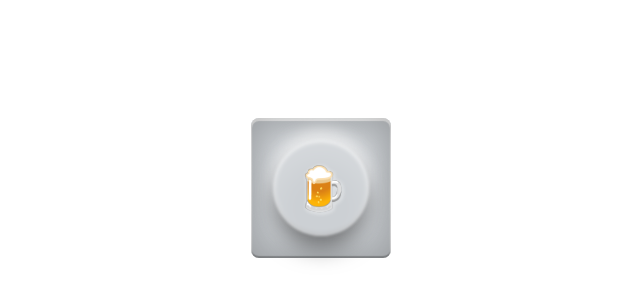
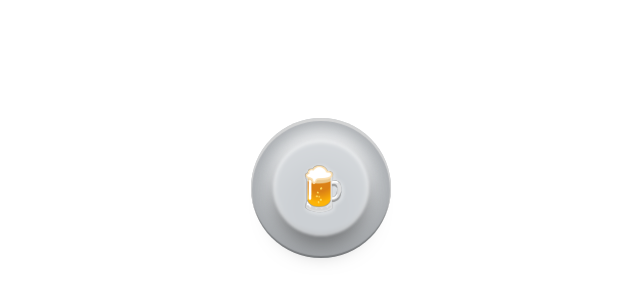
Before and after one commit to IZUMIRU/sumimasen, a Nuxt app: page / in a window 1280 px wide. Shown: the part 212-512 px from the top of the page, without its empty margins (319-959 px from the left). Built offline with nearby package versions, Linux system fonts and the light colour scheme.

Commit message:
fix: design button

```diff
--- a/pages/index.vue
+++ b/pages/index.vue
@@ -30,7 +30,7 @@ export default {
 }
 .toggle {
   box-shadow: inset 0 0 35px 5px rgba(0, 0, 0, 0.25), inset 0 2px 1px 1px rgba(255, 255, 255, 0.9), inset 0 -2px 1px 0 rgba(0, 0, 0, 0.25);
-  border-radius: 8px;
+  border-radius: 70px;
   background: #ccd0d4;
   position: relative;
   height: 140px;
```
